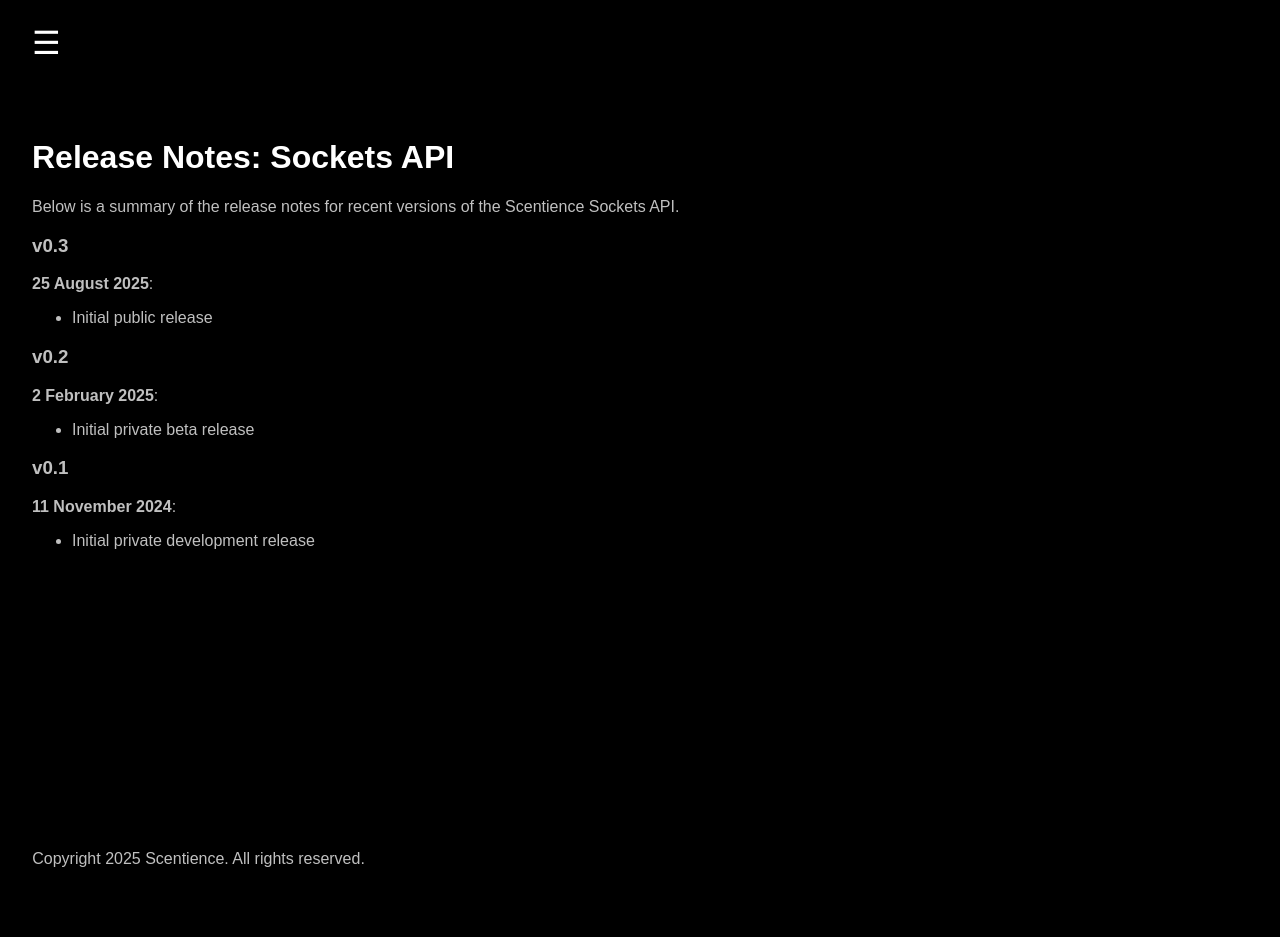
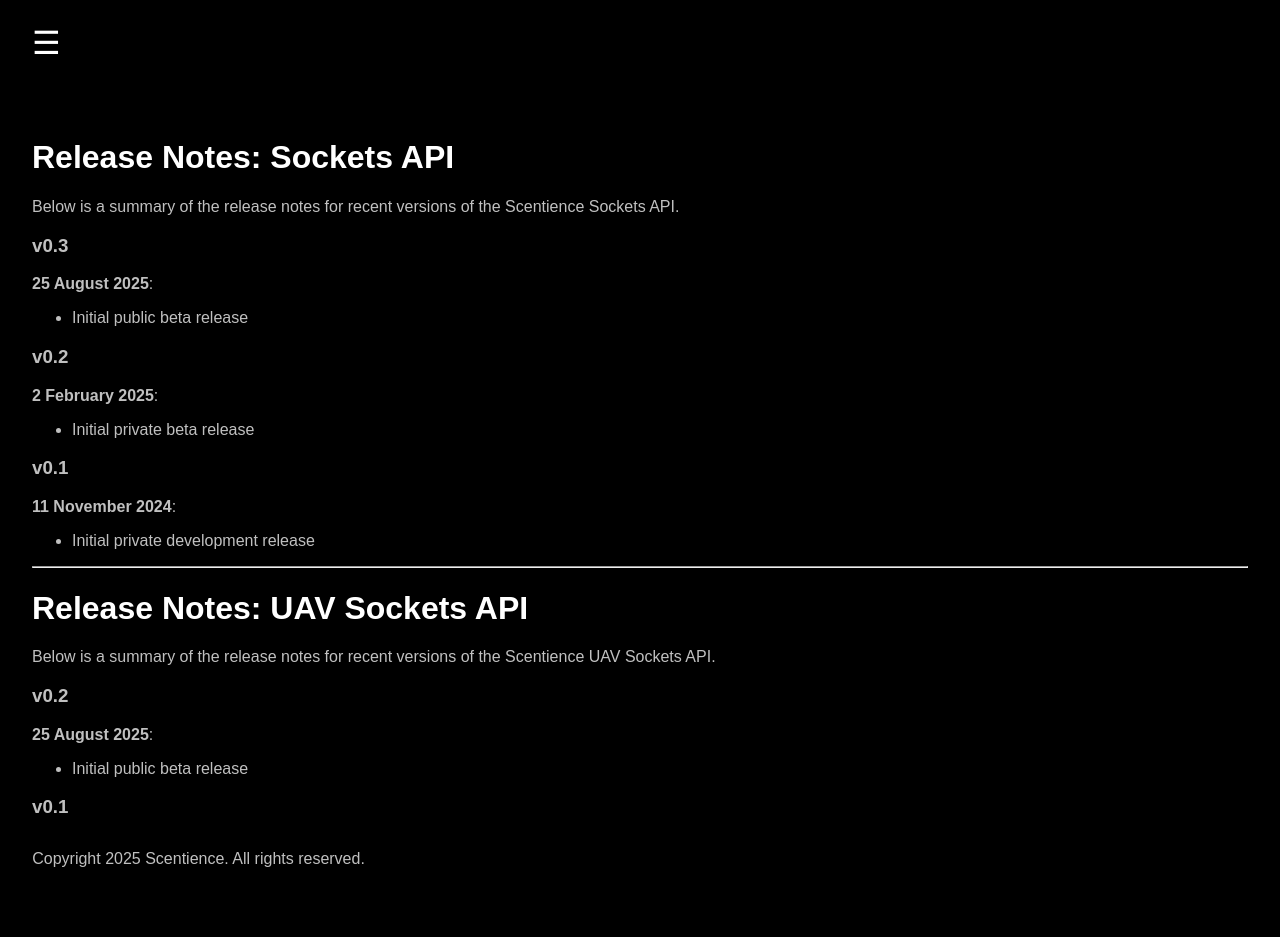
Before and after one commit to Scentience/docs-api, a Jekyll site: the page built from release-notes-sockets-api.md, in a window 1280 px wide. Built offline with Jekyll 4.4.1, drawn with Linux system fonts in a browser that asks for light colours; before the commit the page ends 900 px from its top, so only the background shows below that.

Commit message:
update release notes and serving api overview

```diff
--- a/release-notes-sockets-api.md
+++ b/release-notes-sockets-api.md
@@ -8,7 +8,7 @@
 
 ### v0.3
 **25 August 2025**:
-- Initial public release
+- Initial public beta release
 
 
 ### v0.2
@@ -19,3 +19,17 @@
 ### v0.1
 **11 November 2024**:
 - Initial private development release
+
+---
+
+# Release Notes: UAV Sockets API
+Below is a summary of the release notes for recent versions of the Scentience UAV Sockets API.
+
+### v0.2
+**25 August 2025**:
+- Initial public beta release
+
+
+### v0.1
+**11 November 2024**:
+- Initial private development release
```
Also changed, not shown: _layouts/default.html (+4 -4 lines), model-serving-api.md (+10 -0 lines), release-notes-ble-api.md (+1 -1 lines), release-notes-models-api.md (+1 -1 lines).
